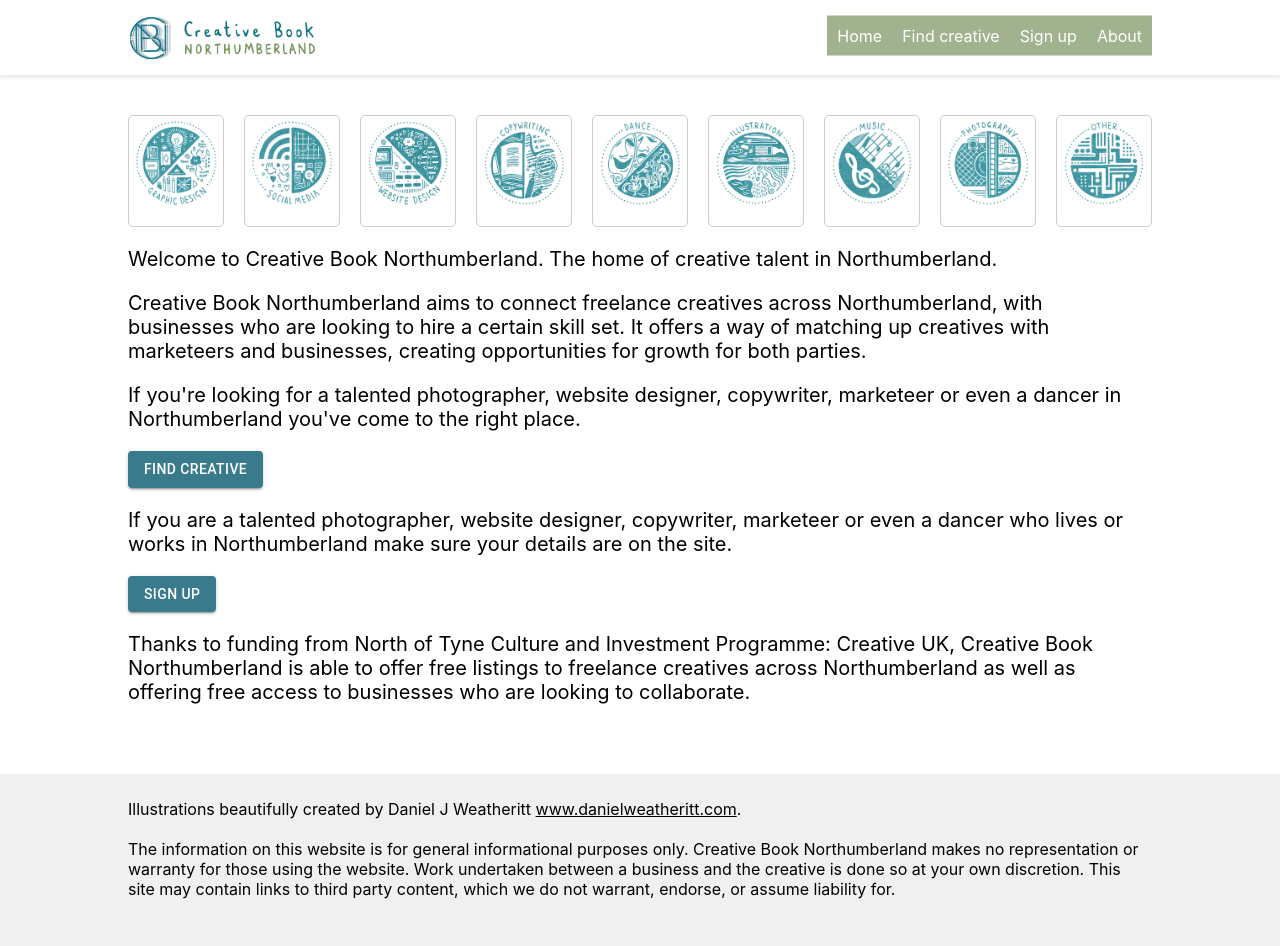
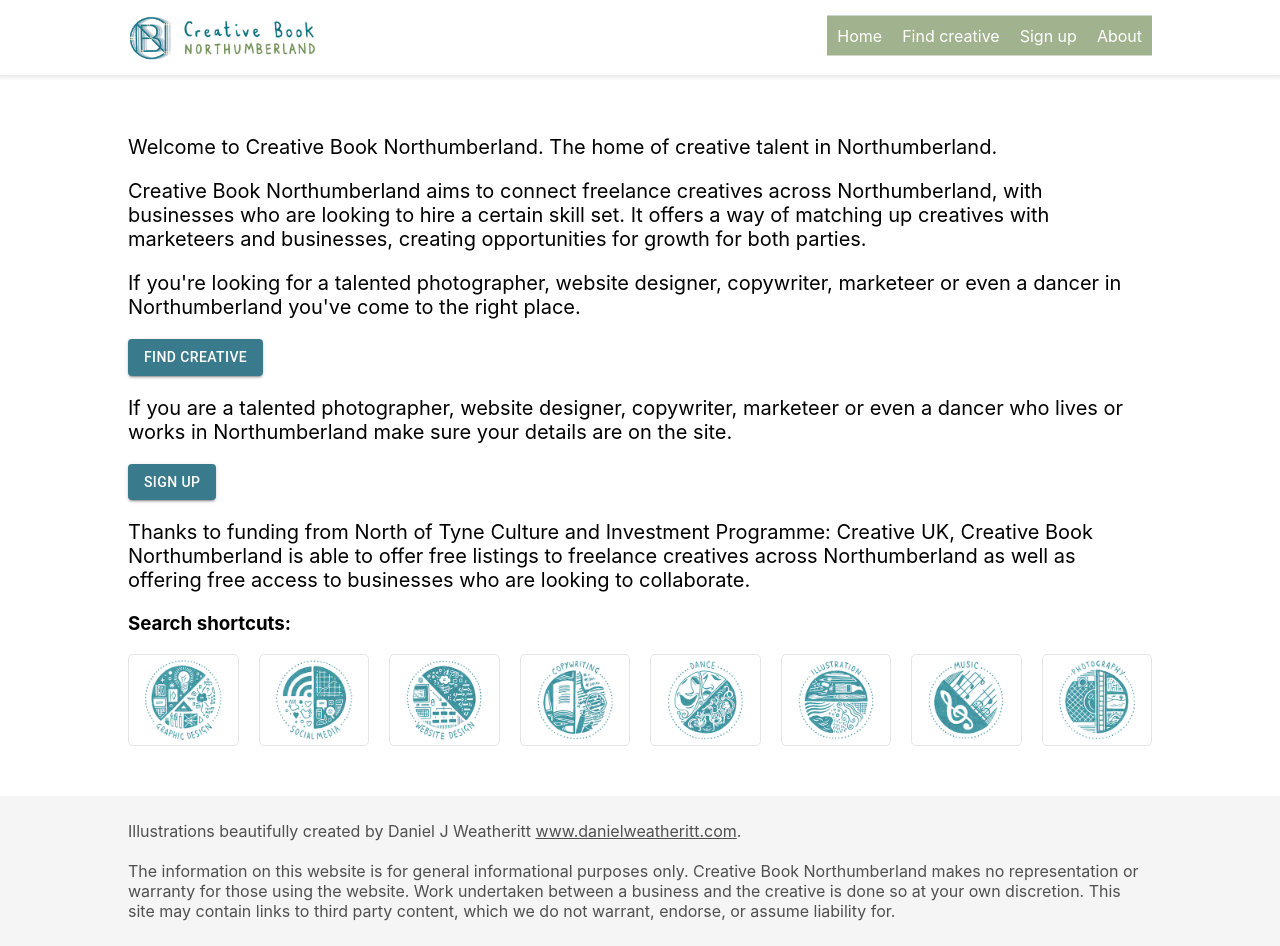
Before and after one commit to CreativeBookNorthumberland/CreativeBook, a React (Create React App) app in the folder frontend/: page /#/home in a window 1280 px wide. Before the commit the page ends 924 px from the top, so only its background shows below. Built offline with nearby package versions, Linux system fonts and the light colour scheme.

Commit message:
Added shortcuts using icons on home page, and bunch of small other requests

```diff
--- a/frontend/src/App.css
+++ b/frontend/src/App.css
@@ -10,7 +10,7 @@
 }
 
 body {
-  background-color: rgb(240, 240, 240);
+  background-color: rgb(245, 245, 245);
 }
 
 
@@ -29,7 +29,7 @@
   --horizontal-margin: 10%;
   display: flex;
   flex-flow: column;
-  height: 100%;
+  height: 100vh;
 }
 
 
@@ -168,6 +168,7 @@
 }
 
 .view-container {
+  flex-grow: 1;
   padding-top: 75px;
   background-color: white;
 }
@@ -180,4 +181,5 @@
 .footer {
   box-sizing: border-box;
   padding: 25px var(--horizontal-margin);
+  color: rgb(80, 80, 80);
 }
--- a/frontend/src/App.js
+++ b/frontend/src/App.js
@@ -20,6 +20,16 @@
 import CBN_text from './assets/CBN_text.jpg'
 
 function App() {
+
+  const [snackData, setSnackData] = useState({show: false, text: ''})
+  const [section, setSection] = useState('')
+  const [showSections, setShowSections] = useState(false)
+  const [showPasswordModal, setShowPasswordModal] = useState(false)
+  const [passwordModalCallback, setPasswordModalCallback] = useState({'callback': () => {}})
+  const [searchFilters, setSearchFilters] = useState({})
+  let location = useLocation()
+  let navigate = useNavigate()
+
 
   const theme = createTheme({
     palette: {
@@ -66,27 +76,22 @@
       id: 3,
       name: 'Find creative',
       path: '/search',
-      viewComponent: <SearchView showSnack={showSnack} />
+      viewComponent: <SearchView showSnack={showSnack} filters={searchFilters} />
     },
     Home: {
       id: 4,
       name: 'Home',
       path: '/home',
-      viewComponent: <HomeView showSnack={showSnack} />
+      viewComponent: <HomeView showSnack={showSnack} goToSearchWithFilter={goToSearchWithFilter} />
     }
   }
 
 
-  const [snackData, setSnackData] = useState({show: false, text: ''})
-  const [section, setSection] = useState('')
-  const [showSections, setShowSections] = useState(false)
-  const [showPasswordModal, setShowPasswordModal] = useState(false)
-  const [passwordModalCallback, setPasswordModalCallback] = useState({'callback': () => {}})
-  let location = useLocation()
-  let navigate = useNavigate()
+  useEffect(() => {
+    if (location.pathname == Sections.Home.path) {
+      setSearchFilters({})
+    }
 
-
-  useEffect(() => {
     var no_path_match = true
 
     for(var key of Object.keys(Sections)) {
@@ -111,6 +116,11 @@
     setPasswordModalCallback({'callback': callback})
   }
 
+  function goToSearchWithFilter(filters) {
+    setSearchFilters(filters)
+    navigate(Sections.ForBusinesses.path)
+  }
+
 
   return (
     <ThemeProvider theme={theme}>
@@ -129,10 +139,12 @@
         {/* header */}
         <div className='header'>
 
-          <div className='header-title'>
-            <img className='logo-img' src={CBN_logo} />
-            <img className='text-img' src={CBN_text} />
-          </div>
+          <NavLink to='/'>
+            <div className='header-title'>
+              <img className='logo-img' src={CBN_logo} />
+              <img className='text-img' src={CBN_text} />
+            </div>
+          </NavLink>
 
           {/* Button to open the sections overlay */}
           <div className='open-sections-button'>
--- a/frontend/src/components/views/HomeView.js
+++ b/frontend/src/components/views/HomeView.js
@@ -15,21 +15,16 @@
 import WebsiteDesign from '../../assets/icons/WebsiteDesign.jpg'
 
 
-function HomeView() {
+function HomeView(props) {
+
+  function serviceShortcut(service) {
+    props.goToSearchWithFilter({
+      'services': [service]
+    })
+  }
 
   return (
     <>
-      <div class='shortcuts'>
-        <div class='service-shortcut'><img src={GraphicDesign} /></div>
-        <div class='service-shortcut'><img src={SocialMedia} /></div>
-        <div class='service-shortcut'><img src={WebsiteDesign} /></div>
-        <div class='service-shortcut'><img src={Copywriting} /></div>
-        <div class='service-shortcut'><img src={Dance} /></div>
-        <div class='service-shortcut'><img src={Illustration} /></div>
-        <div class='service-shortcut'><img src={Music} /></div>
-        <div class='service-shortcut'><img src={Photography} /></div>
-        <div class='service-shortcut'><img src={Other} /></div>
-      </div>
 
       <p>Welcome to Creative Book Northumberland. The home of creative talent in Northumberland.</p>
 
@@ -56,6 +51,18 @@
         Book Northumberland is able to offer free listings to freelance creatives across Northumberland
         as well as offering free access to businesses who are looking to collaborate.</p>
 
+      <h3>Search shortcuts:</h3>
+      <div className='shortcuts'>
+        <div className='service-shortcut' onClick={() => {serviceShortcut("Graphic design")}}><img src={GraphicDesign} /></div>
+        <div className='service-shortcut' onClick={() => {serviceShortcut("Social media")}}><img src={SocialMedia} /></div>
+        <div className='service-shortcut' onClick={() => {serviceShortcut("Website design")}}><img src={WebsiteDesign} /></div>
+        <div className='service-shortcut' onClick={() => {serviceShortcut("Copywriting")}}><img src={Copywriting} /></div>
+        <div className='service-shortcut' onClick={() => {serviceShortcut("Dance")}}><img src={Dance} /></div>
+        <div className='service-shortcut' onClick={() => {serviceShortcut("Illustration")}}><img src={Illustration} /></div>
+        <div className='service-shortcut' onClick={() => {serviceShortcut("Music")}}><img src={Music} /></div>
+        <div className='service-shortcut' onClick={() => {serviceShortcut("Photography")}}><img src={Photography} /></div>
+      </div>
+
     </>
   )
 
--- a/frontend/src/components/views/SearchView.js
+++ b/frontend/src/components/views/SearchView.js
@@ -14,7 +14,7 @@
 
 import api from '../../services/api'
 
-function SearchView() {
+function SearchView(props) {
 
   const [loading, setLoading] = useState(true)
   const [portfolios, setPortfolios] = useState([])
@@ -24,6 +24,24 @@
     'name': '',
     'services': []
   })
+
+
+  useEffect(() => {
+    if (props.filters['services']) {
+
+      for (var service in filters.services) {
+        if (services.includes(service) == false) {
+          var newServices = [...services]
+          newServices.push(service)
+          setServices(newServices)
+        }
+      }
+
+      var newFilters = {...filters}
+      newFilters['services'] = newFilters['services'].concat(props.filters['services'])
+      setFilters(newFilters)
+    }
+  }, [props.filters])
 
 
   useEffect(() => {
@@ -38,15 +56,19 @@
           portfolio.PrimaryServices = []
           portfolio.SecondaryServices = []
 
-          var services = Object.keys(portfolio.Services)
-          for (var service_index in services) {
-            var service = services[service_index]
+          var new_services = Object.keys(portfolio.Services)
+          for (var service_index in new_services) {
+            var service = new_services[service_index]
             servicesSet.add(service)
             if (portfolio.Services[service] == 'Primary') {
               portfolio.PrimaryServices.push(service)
             } else {
               portfolio.SecondaryServices.push(service)
             }
+          }
+          for (var service in props.filters['services']) {
+            console.log(service)
+            servicesSet.add(props.filters['services'][service])
           }
 
         }
@@ -61,6 +83,7 @@
   useEffect(() => {
 
     var newFilteredPortfolios = [...portfolios]
+    console.log(filters)
 
     // filter by name
     if (filters.name != '') {
@@ -78,7 +101,7 @@
 
     setFilteredPortfolios(newFilteredPortfolios)
 
-  }, [filters])
+  }, [filters, portfolios])
 
 
   return (
@@ -105,6 +128,7 @@
             width: (window.innerWidth<700 ? '100%' : 300) }}
           size='small'
           options={services}
+          value={filters.services}
           getOptionLabel={option => option}
           onChange={(event, newServices) => {
             setFilters({...filters, 'services': newServices})
--- a/frontend/src/components/views/SignUpView.js
+++ b/frontend/src/components/views/SignUpView.js
@@ -6,6 +6,7 @@
 import Button from '@mui/material/Button'
 import Upload from '@mui/icons-material/Upload'
 import InsertDriveFileIcon from '@mui/icons-material/InsertDriveFile'
+import Clear from '@mui/icons-material/Clear'
 
 import Loader from '../misc/Loader'
 
@@ -95,9 +96,8 @@
   const [portfolioForm, setPortfolioForm] = useState(formSchema.generateInitialForm())
   const [logoFile, setLogoFile] = useState(null)
   const [services, setServices] = useState([
-    'Graphic Design', 'Photography', 'Illustration',
-    'Copywriting', 'Social media', 'Music', 'Website design',
-    'Website building', 'Legal advice', 'Financial advice'
+    'Graphic design', 'Social media', 'Website design',
+    'Copywriting', 'Dance', 'Illustration', 'Music', 'Photography'
   ])
   const [newService, setNewService] = useState('')
   const [workSampleFiles, setWorkSampleFiles] = useState([])
@@ -267,7 +267,10 @@
           <Grid item xs={12}>
             <div className='logo-upload'>
               <div className='logo-preview-container'>
-                <img className='logo-preview' src={logoFile==null ? '' : URL.createObjectURL(logoFile)} />
+                <div className='logo-preview-container-inner'>
+                  <img className='logo-preview' src={logoFile==null ? '' : URL.createObjectURL(logoFile)} />
+                </div>
+                {logoFile!=null && <div className='logo-remove' onClick={() => {setLogoFile(null)}}><Clear /></div>}
               </div>
               <Button className='upload-button' variant='contained'>
                 <input type="file" accept='.png' onChange={(e) => {updateLogo(e)}}/>
--- a/frontend/src/css/HomeView.css
+++ b/frontend/src/css/HomeView.css
@@ -6,21 +6,34 @@
     display: flex;
     gap: 20px;
     justify-content: center;
+    flex-wrap: wrap;
 }
 
 .service-shortcut {
-    width: 100px;
-    height: 100px;
+    width: 80px;
+    height: 80px;
     padding: 5px;
-    border: 1px solid rgba(0, 0, 0, 0.2);
+    flex-grow: 1;
+    border: 1px solid rgba(0, 0, 0, 0.1);
     border-radius: 5px;
     cursor: pointer;
-    transition: all 0.2s;
+    transition: all 0.1s;
+    text-align: center;
 }
 .service-shortcut:hover {
-    transform: scale(1.02);
+    transform: scale(1.1);
 }
 
 .service-shortcut img {
-    width: 100%;
+    height: 100%;
 }
+
+@media (max-width: 500px) {
+    .shortcuts {
+        gap: 10px;
+    }
+    .service-shortcut {
+        width: 80px;
+        height: 80px;
+    }
+}
--- a/frontend/src/css/PortfolioPreview.css
+++ b/frontend/src/css/PortfolioPreview.css
@@ -18,8 +18,6 @@
     vertical-align: middle;
     height: 40px;
     width: 40px;
-    border-radius: 50%;
-    background-color: rgba(164, 164, 164, 0.2);
     overflow: hidden;
 }
 .portfolio-preview .logo img{
--- a/frontend/src/css/PortfolioView.css
+++ b/frontend/src/css/PortfolioView.css
@@ -29,22 +29,26 @@
     width: 60px;
     height: 60px;
     border-radius: 50%;
-    border: 2px solid rgba(235, 235, 235);
-    background-color: rgba(235, 235, 235);
+    border: 2px solid rgba(var(--secondary-color), 0.7);
+    box-sizing: border-box;
+    overflow: hidden;
+    background-color: rgba(235, 235, 235, 0.5);
 }
 .portfolio .portfolio-header .portfolio-logo img {
     position: absolute;
     top: 50%;
-    left: 0;
-    width: 100%;
-    transform: translateY(-50%);
+    left: 50%;
+    width: calc(100%/2 * 1.6);
+    transform: translateY(-50%) translateX(-50%);
+    /* background-color: red; */
 }
 
 .portfolio .portfolio-header .portfolio-name {
     display: inline-block;
-    width: calc(100% - 80px);
+    width: calc(100% - 60px);
     padding-top: 10px;
     padding-left: 15px;
+    box-sizing: border-box;
     font-size: 34px;
     font-weight: 600;
     vertical-align: top;
```
Also changed, not shown: frontend/src/css/SignUpView.css (+22 -2 lines).
